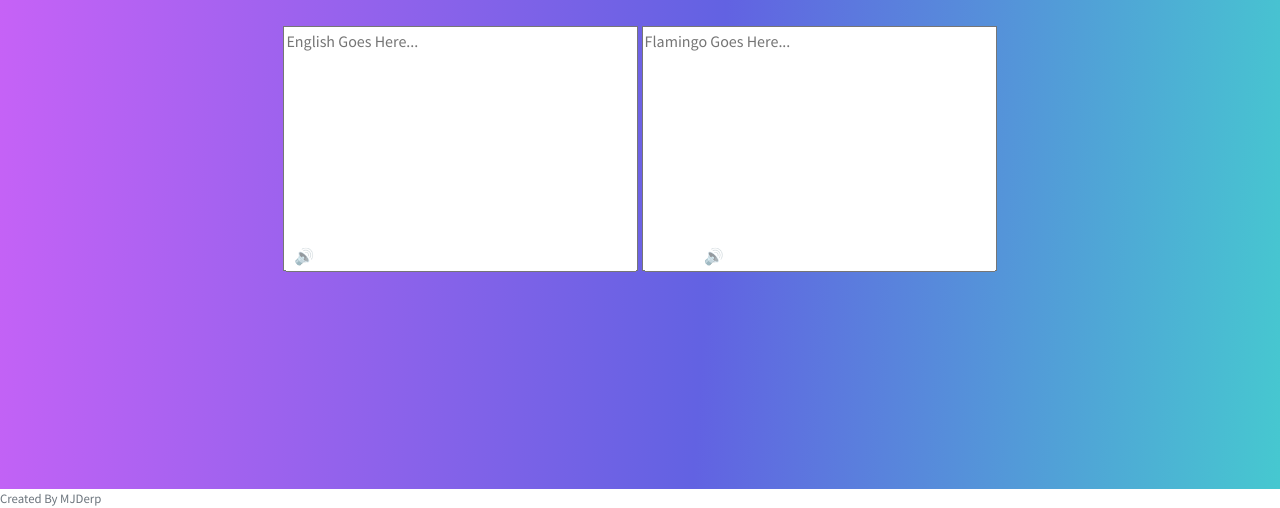
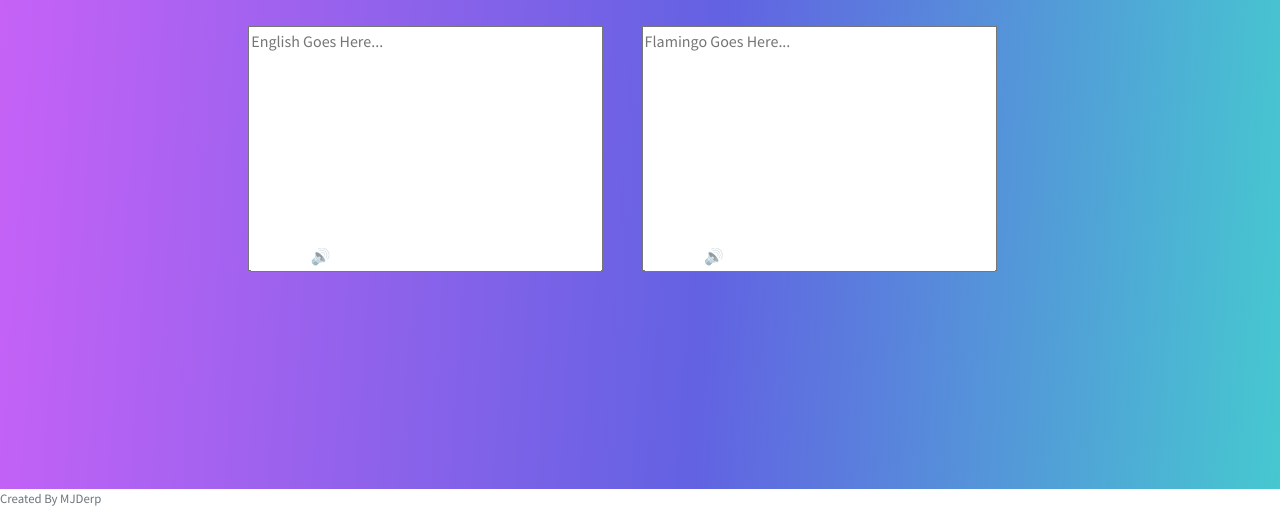
Before and after one commit to MJD3rp/EnglishToFlamingo, a plain HTML site: page index.html in a window 1280 px wide. Shown: the part 311-819 px from the top of the page. Drawn offline with nearby package versions, Linux system fonts and the light colour scheme.

Commit message:
Update index.html

```diff
--- a/index.html
+++ b/index.html
@@ -18,12 +18,14 @@
 
 <body id="page-top">
 
+  <!-- Header Starts -->
   <section id="Banner" class="content-section">
     <div class="container content-wrap text-center">
       <h1>English To Flamingo Translator</h1>
-      <button onclick=EnglishBut() id = "engB" style = "display:inline-block; position:relative; background: transparent; border: transparent; opacity:0.5; left:40px; bottom:10px; transition: 0.3s;">🔊</button>
-      <textarea style="resize:none; display:inline-block;" placeholder="English Goes Here..." rows=10 cols=40 type="text" id="tran" oninput="tran()"></textarea>
-      <textarea style="resize:none; display:inline-block;" placeholder="Flamingo Goes Here..." rows=10 cols=40 type="text" id="untran" oninput="untran()"></textarea>
+            <textarea style="resize:none; display:inline-block;" placeholder="English Goes Here..." rows=10 cols=40 type="text" id="tran" oninput="tran()"></textarea>
+            <button onclick=EnglishBut() id = "engB" style = "display:inline-block; position:relative; background: transparent; border: transparent; opacity:0.5; right:302px; bottom:10px; transition: 0.3s;">🔊</button>
+
+            <textarea style="resize:none; display:inline-block;" placeholder="Flamingo Goes Here..." rows=10 cols=40 type="text" id="untran" oninput="untran()"></textarea>
       <button onclick=FlamingoBut() id = "flaB" style = "display:inline-block; position:relative; border: transparent; background: transparent; opacity:0.5; right:302px; bottom:10px ; transition: 0.3s;">🔊</button>
     </div>
     <div class="overlay"></div>
```
